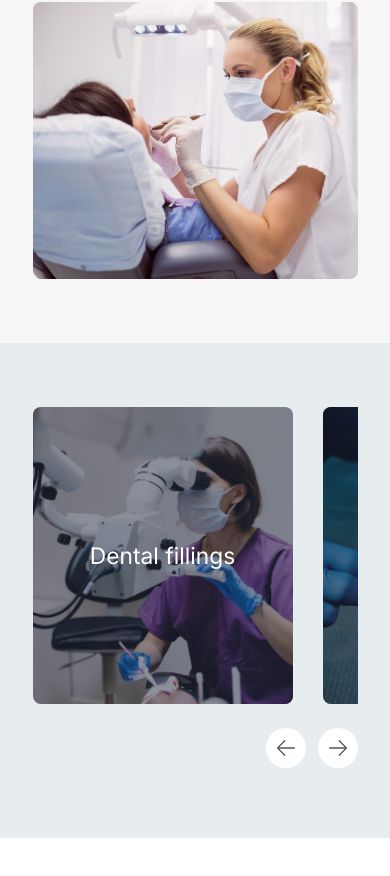
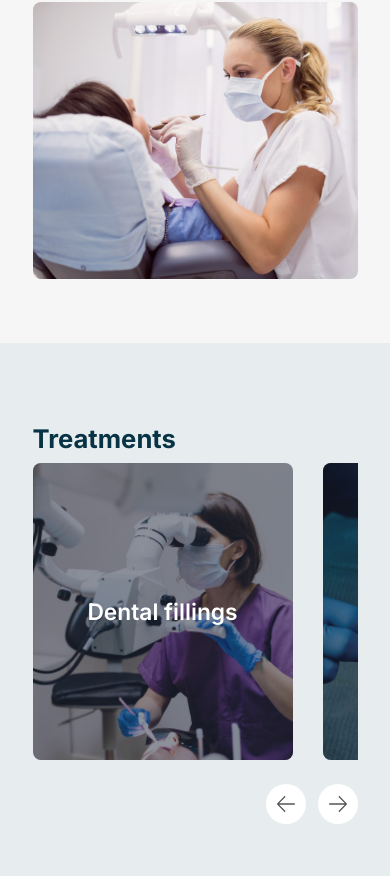
Before and after one commit to shanewmurphy/fermoy-dental-website, a Next.js app: page / in a window 390 px wide. Shown: the part 1752-2628 px from the top of the page. Before the commit the page ends 2590 px from the top, so only its background shows below. Built offline with nearby package versions, Linux system fonts and the light colour scheme.

Commit message:
Added title mobile treatments

```diff
--- a/app/components/Treatment-Carousel.jsx
+++ b/app/components/Treatment-Carousel.jsx
@@ -36,8 +36,11 @@ export default function Slider() {
   const swiperRef = useRef();
   return (
     <>
-      <div className="w-screen bg-deepgreen py-16">
+      <div className="w-screen bg-deepgreen py-20">
         <div className="lg:w-10/12 xmd:w-11/12 md:w-11/12 sm:w-10/12 mx-auto">
+          <div>
+            <h2 className="font-bold text-cyan-950 mb-2">Treatments</h2>
+          </div>
           <Swiper
             onSwiper={(swiper) => {
               swiperRef.current = swiper;
@@ -68,7 +71,9 @@ export default function Slider() {
                       alt="Dental Treatments"
                     />
                     <div className="absolute inset-0 bg-slate-800/50 rounded-lg flex items-center justify-center">
-                      <h3 className="text-white">{CarouselData.title}</h3>
+                      <h3 className="text-white font-semibold">
+                        {CarouselData.title}
+                      </h3>
                     </div>
                   </div>
                 </SwiperSlide>
```
